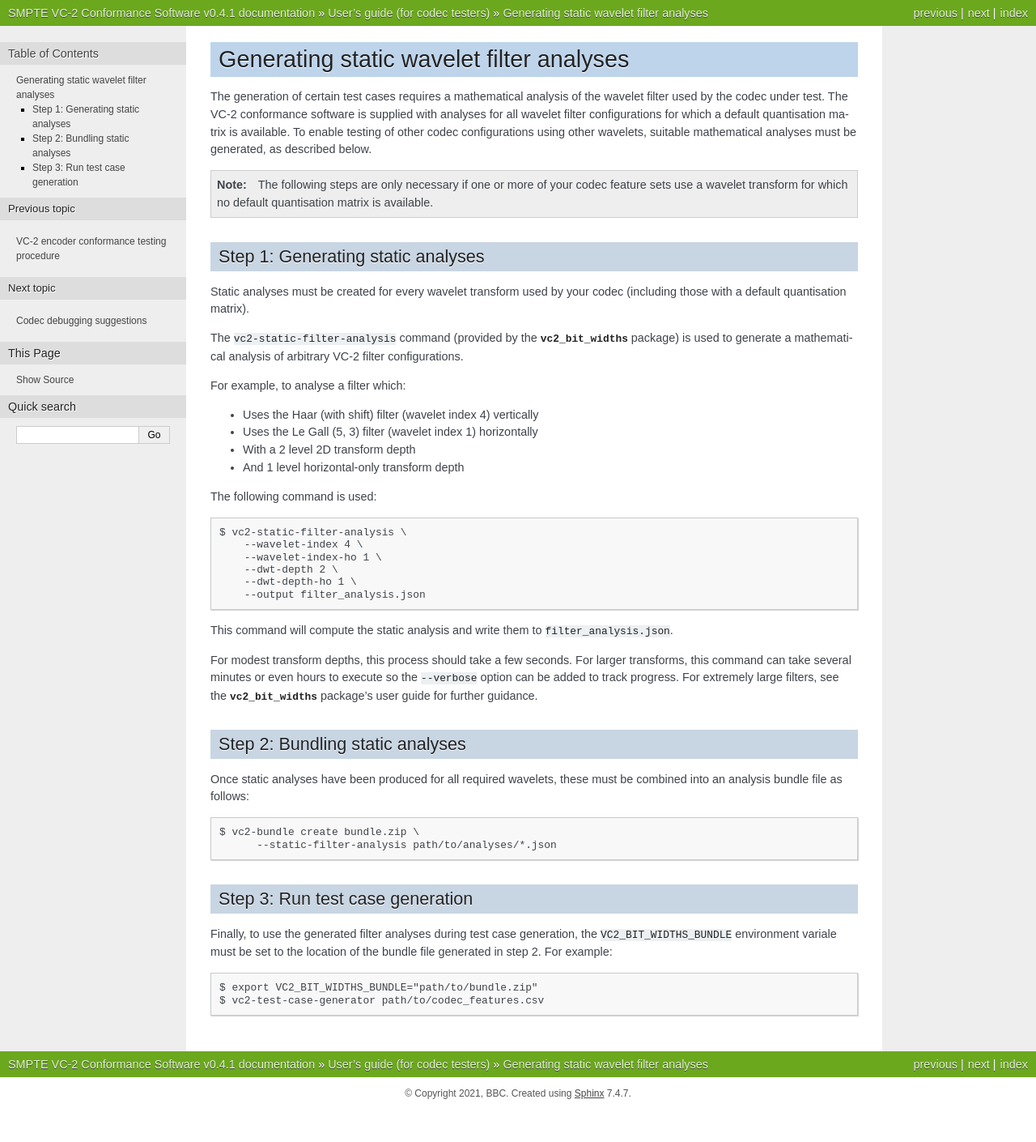
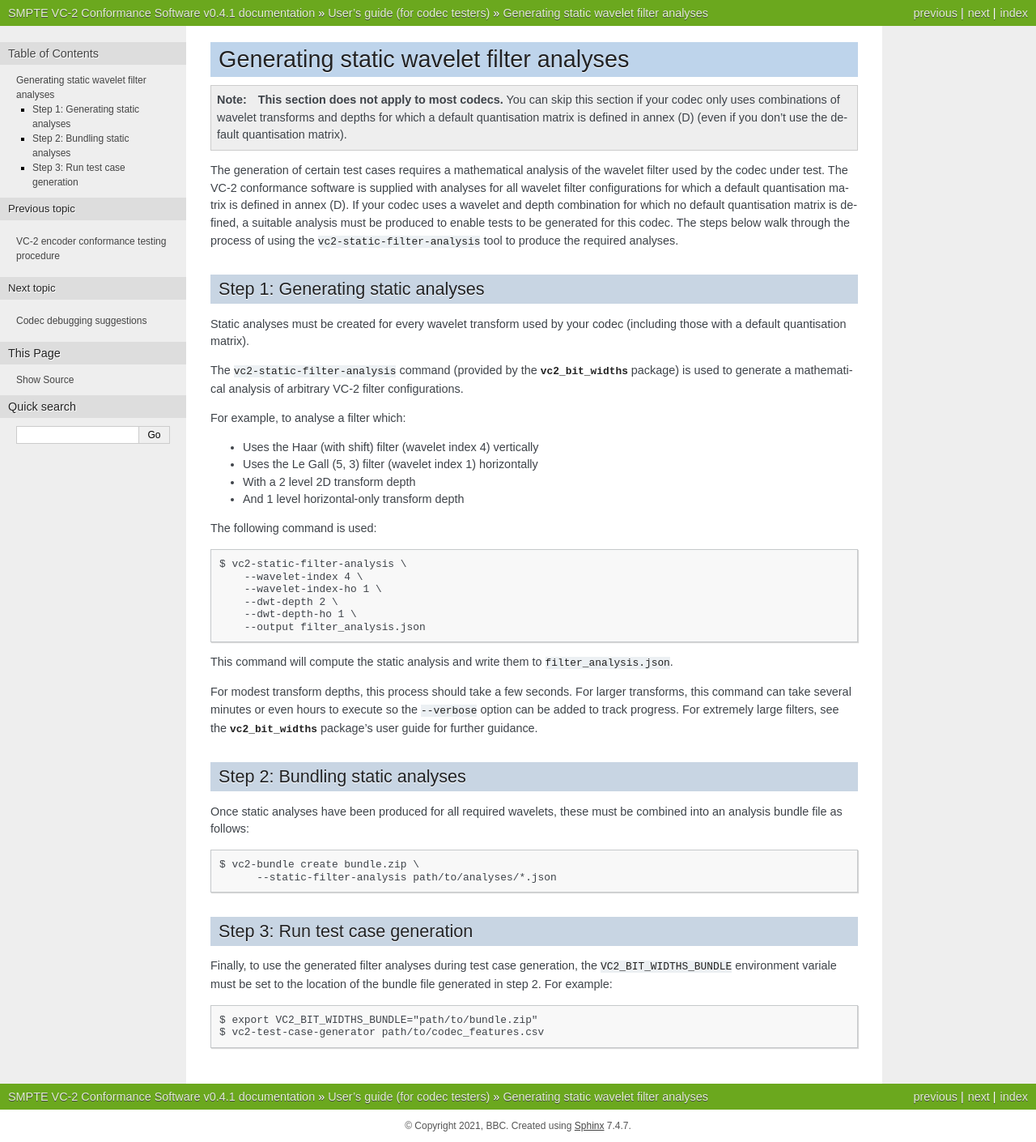
Before and after one commit to bbc/vc2_conformance, a Sphinx documentation site: the page built from docs/source/user_guide/generating_static_analyses.rst, in a window 1280 px wide. Shown: the whole page at 81% size. Built offline with Sphinx 7.4.7, drawn with Linux system fonts in a browser that asks for light colours; before the commit the page ends 1370 px from its top, so only the background shows below that.

Commit message:
Make it clearer who can ignore static analysis section

```diff
--- a/docs/source/user_guide/generating_static_analyses.rst
+++ b/docs/source/user_guide/generating_static_analyses.rst
@@ -6,18 +6,21 @@
 Generating static wavelet filter analyses
 =========================================
 
+.. note::
+
+    **This section does not apply to most codecs.** You can skip this section
+    if your codec only uses combinations of wavelet transforms and depths for
+    which a default quantisation matrix is defined in annex (D) (even if you
+    don't use the default quantisation matrix).
+
 The generation of certain test cases requires a mathematical analysis of the
 wavelet filter used by the codec under test. The VC-2 conformance software is
 supplied with analyses for all wavelet filter configurations for which a
-default quantisation matrix is available. To enable testing of other codec
-configurations using other wavelets, suitable mathematical analyses must be
-generated, as described below.
-
-.. note::
-
-    The following steps are only necessary if one or more of your codec feature
-    sets use a wavelet transform for which no default quantisation matrix is
-    available.
+default quantisation matrix is defined in annex (D). If your codec uses a
+wavelet and depth combination for which no default quantisation matrix is
+defined, a suitable analysis must be produced to enable tests to be generated
+for this codec. The steps below walk through the process of using the
+``vc2-static-filter-analysis`` tool to produce the required analyses.
 
 
 Step 1: Generating static analyses
```
